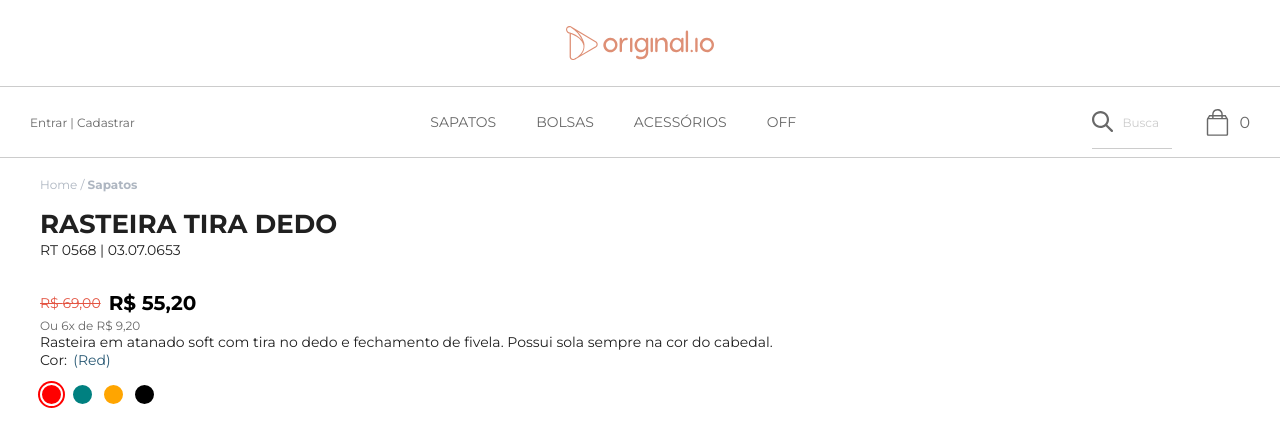
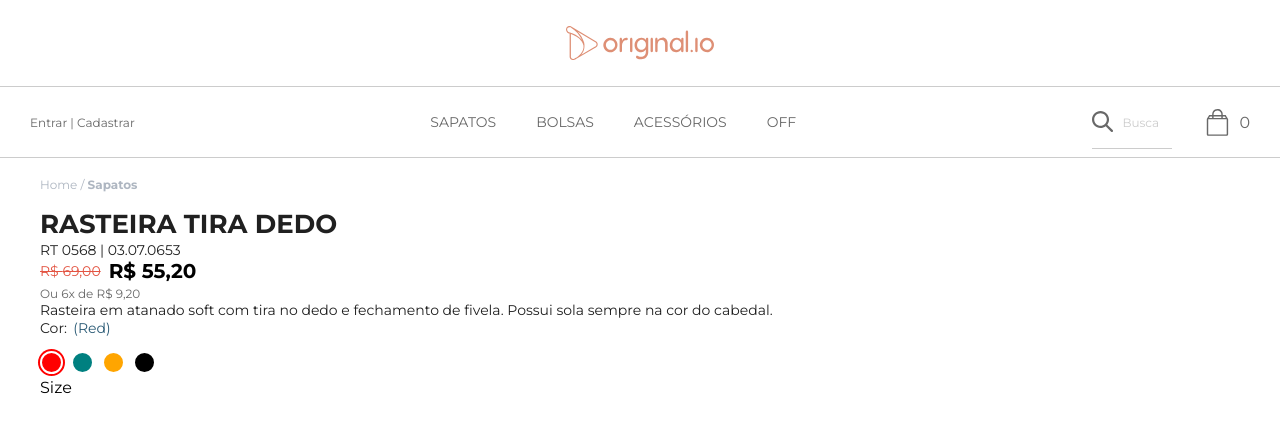
Before and after one commit to EduardoAguiarS/01.tech-summer, a React (Vite) app: page / in a window 1280 px wide. Shown: the top 446 px of the page. Built offline with nearby package versions, Linux system fonts and the light colour scheme.

Commit message:
remove margin

```diff
--- /dev/null
+++ b/src/components/atoms/ProductSize/index.tsx
@@ -0,0 +1,5 @@
+const ProductSize = () => {
+    return <>Size</>;
+};
+
+export default ProductSize;
--- a/src/components/atoms/ProductTitle/styles.scss
+++ b/src/components/atoms/ProductTitle/styles.scss
@@ -2,10 +2,8 @@
 
 .product__title {
     text-align: center;
-    margin-bottom: 0.75rem;
     @media screen and (min-width: $screen__desktop) {
         text-align: start;
-        margin-bottom: 2rem;
     }
 
     h1 {
--- a/src/components/molecules/ProductInfo/index.tsx
+++ b/src/components/molecules/ProductInfo/index.tsx
@@ -1,6 +1,7 @@
 import ProductColors from "../../atoms/ProductColor";
 import ProductDescription from "../../atoms/ProductDescription";
 import ProductPrice from "../../atoms/ProductPrice";
+import ProductSize from "../../atoms/ProductSize";
 import ProductTitle from "../../atoms/ProductTitle";
 import "./styles.scss";
 
@@ -18,6 +19,7 @@ const ProductInfo = () => {
                 }
             />
             <ProductColors />
+            <ProductSize />
         </article>
     );
 };
```
Also changed, not shown: src/components/atoms/ProductSize/styles.scss (added).
